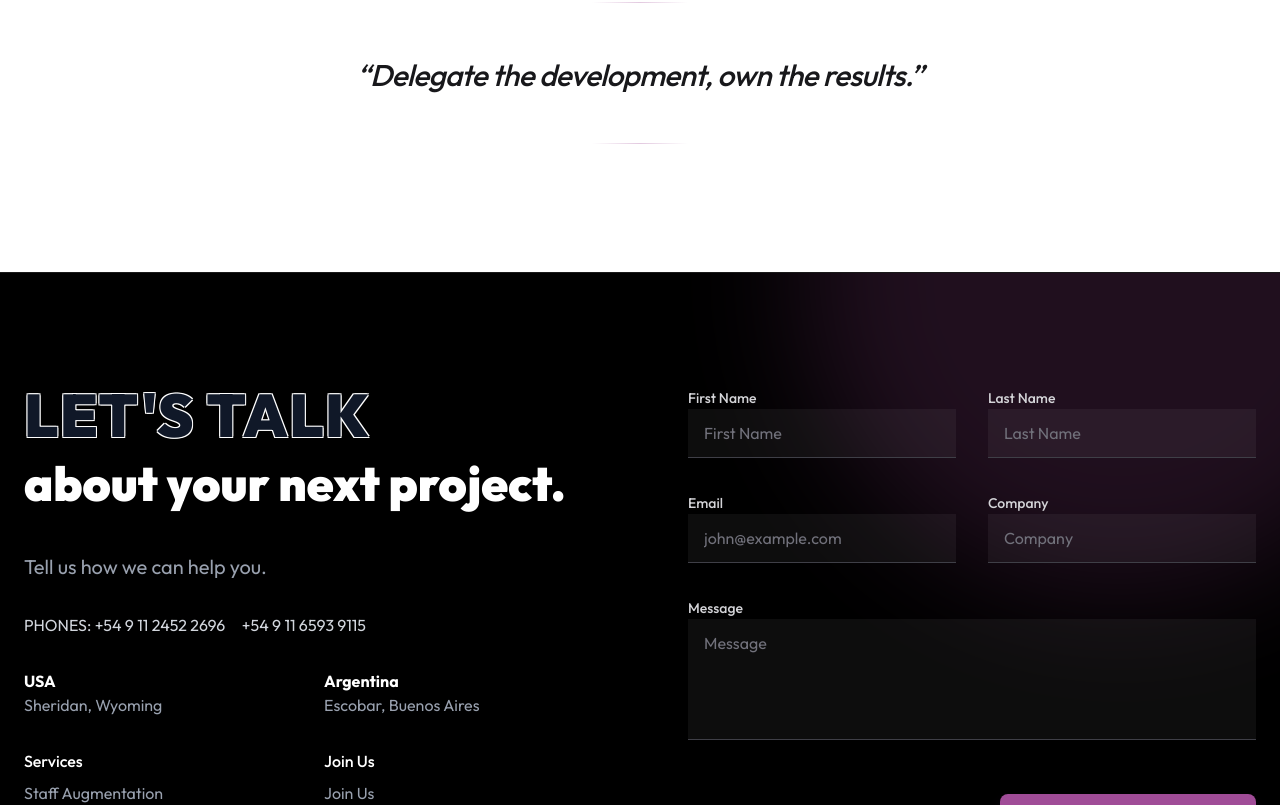
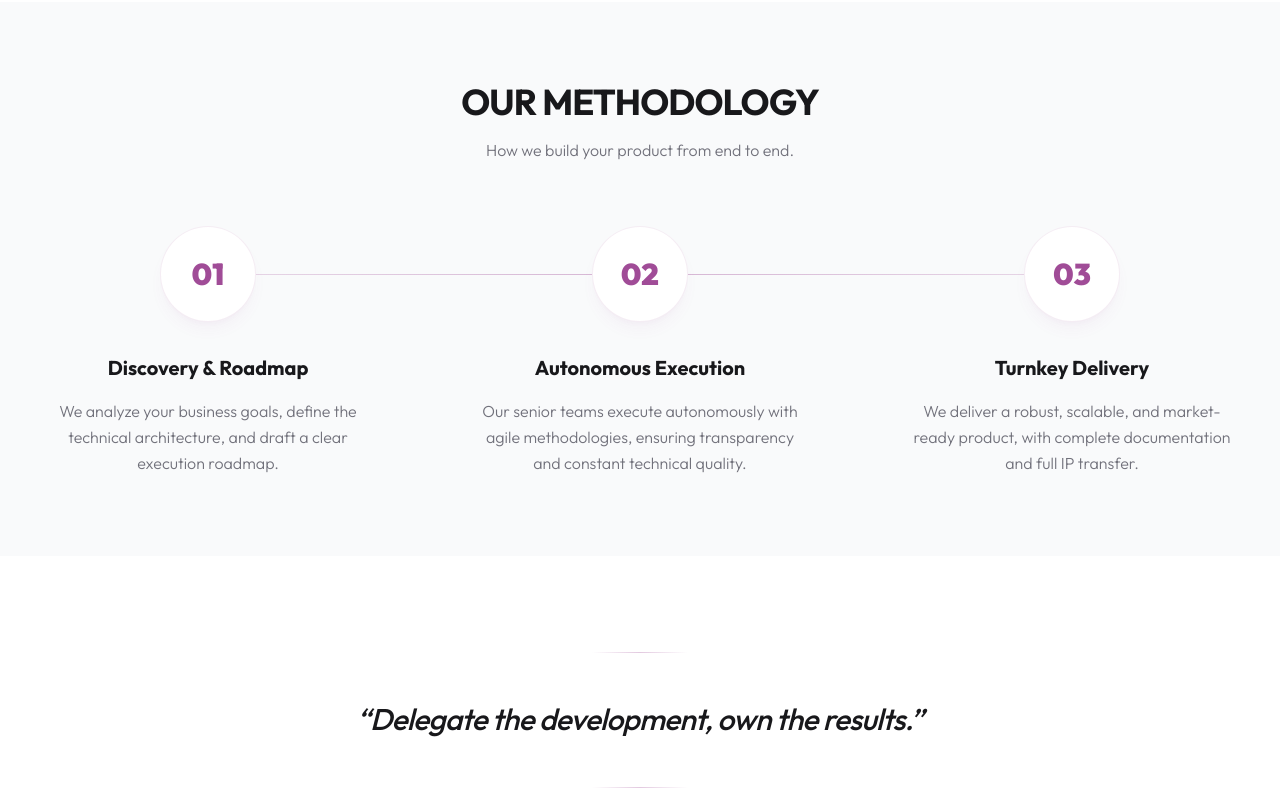
Before and after one commit to dibrand-dev/dibrand-redesign, a Next.js app: page /en/software-outsourcing in a window 1280 px wide. Shown: the part 1180-1985 px from the top of the page. Built offline with nearby package versions, Linux system fonts and the light colour scheme; no server answers; the database is empty.

Commit message:
feat: implement Methodology section in Software Outsourcing page

```diff
--- a/app/[lang]/software-outsourcing/page.tsx
+++ b/app/[lang]/software-outsourcing/page.tsx
@@ -85,7 +85,7 @@ export default async function SoftwareOutsourcingPage(props: { params: Promise<{
             {/* Social Proof Section */}
             <TrustedBySection brands={brands} />
 
-            {/* 4 Pillars Grid */}
+            {/* 4 Pillars Grid - Pure Seniority, Tech Alignment, Speed to Value, Boutique Quality */}
             <section className="py-24 bg-white">
                 <div className="container mx-auto px-6">
                     <div className="grid grid-cols-1 sm:grid-cols-2 lg:grid-cols-4 gap-8">
@@ -106,15 +106,52 @@ export default async function SoftwareOutsourcingPage(props: { params: Promise<{
                             );
                         })}
                     </div>
+                </div>
+            </section>
 
-                    {/* High Impact Closing Phrase */}
-                    <div className="mt-24 text-center max-w-4xl mx-auto pb-8">
-                        <div className="inline-block h-px w-24 bg-gradient-to-r from-transparent via-brand to-transparent mb-12 opacity-30" />
-                        <p className="text-2xl md:text-3xl text-zinc-900 font-outfit font-medium italic leading-tight tracking-tight px-4">
-                            &ldquo;{content.pillars.lema}&rdquo;
+            {/* Nuestra Metodología (How we work) */}
+            <section className="py-20 bg-[#F9FAFB] relative overflow-hidden">
+                <div className="container mx-auto px-6">
+                    <div className="text-center mb-16">
+                        <h2 className="text-3xl md:text-4xl font-bold text-zinc-900 mb-4 font-outfit uppercase tracking-tight">
+                            {content.process.title}
+                        </h2>
+                        <p className="text-zinc-500 font-outfit font-light max-w-2xl mx-auto">
+                            {content.process.subtitle}
                         </p>
-                        <div className="mt-12 h-px w-24 bg-gradient-to-r from-transparent via-brand to-transparent mx-auto opacity-30" />
                     </div>
+
+                    <div className="relative grid grid-cols-1 md:grid-cols-3 gap-12 lg:gap-16 items-start">
+                        {/* Desktop Connector Lines */}
+                        <div className="hidden md:block absolute top-12 left-[15%] right-[15%] h-px bg-gradient-to-r from-brand/20 via-brand/40 to-brand/20 z-0" />
+
+                        {content.process.steps.map((step, idx) => (
+                            <div key={idx} className="relative z-10 flex flex-col items-center text-center group">
+                                <div className="w-24 h-24 rounded-full bg-white border border-brand/10 shadow-lg shadow-brand/5 flex items-center justify-center mb-8 transform group-hover:scale-110 transition-transform duration-500">
+                                    <span className="text-3xl font-black font-outfit text-brand">
+                                        0{idx + 1}
+                                    </span>
+                                </div>
+                                <h3 className="text-xl font-bold text-zinc-900 mb-4 font-outfit">
+                                    {step.title}
+                                </h3>
+                                <p className="text-zinc-500 font-outfit font-light leading-relaxed text-sm md:text-base px-4">
+                                    {step.desc}
+                                </p>
+                            </div>
+                        ))}
+                    </div>
+                </div>
+            </section>
+
+            {/* High Impact Closing Phrase */}
+            <section className="py-24 bg-white">
+                <div className="container mx-auto px-6 flex flex-col items-center">
+                    <div className="inline-block h-px w-24 bg-gradient-to-r from-transparent via-brand to-transparent mb-12 opacity-30" />
+                    <p className="text-2xl md:text-3xl text-zinc-900 font-outfit font-medium italic leading-tight tracking-tight px-4 text-center">
+                        &ldquo;{content.pillars.lema}&rdquo;
+                    </p>
+                    <div className="mt-12 h-px w-24 bg-gradient-to-r from-transparent via-brand to-transparent mx-auto opacity-30" />
                 </div>
             </section>
 
--- a/dictionaries/en.json
+++ b/dictionaries/en.json
@@ -378,6 +378,24 @@
                 }
             ],
             "lema": "Delegate the development, own the results."
+        },
+        "process": {
+            "title": "Our Methodology",
+            "subtitle": "How we build your product from end to end.",
+            "steps": [
+                {
+                    "title": "Discovery & Roadmap",
+                    "desc": "We analyze your business goals, define the technical architecture, and draft a clear execution roadmap."
+                },
+                {
+                    "title": "Autonomous Execution",
+                    "desc": "Our senior teams execute autonomously with agile methodologies, ensuring transparency and constant technical quality."
+                },
+                {
+                    "title": "Turnkey Delivery",
+                    "desc": "We deliver a robust, scalable, and market-ready product, with complete documentation and full IP transfer."
+                }
+            ]
         }
     },
     "joinOurTeam": {
--- a/dictionaries/es.json
+++ b/dictionaries/es.json
@@ -378,6 +378,24 @@
                 }
             ],
             "lema": "Delegá el desarrollo, tomá el resultado."
+        },
+        "process": {
+            "title": "Nuestra Metodología",
+            "subtitle": "Cómo construimos tu producto de punta a punta.",
+            "steps": [
+                {
+                    "title": "Discovery & Roadmap",
+                    "desc": "Analizamos tus objetivos de negocio, definimos la arquitectura técnica y trazamos un roadmap de ejecución claro."
+                },
+                {
+                    "title": "Autonomous Execution",
+                    "desc": "Nuestros equipos senior ejecutan de forma autónoma con metodologías ágiles, asegurando transparencia y calidad técnica constante."
+                },
+                {
+                    "title": "Turnkey Delivery",
+                    "desc": "Entregamos un producto robusto, escalable y listo para operar, con documentación completa y transferencia total de propiedad."
+                }
+            ]
         }
     },
     "joinOurTeam": {
--- a/lib/types.ts
+++ b/lib/types.ts
@@ -88,5 +88,10 @@ export interface Dictionary {
             items: Array<{ title: string; desc: string }>;
             lema: string;
         };
+        process: {
+            title: string;
+            subtitle: string;
+            steps: Array<{ title: string; desc: string }>;
+        };
     };
 }
```
